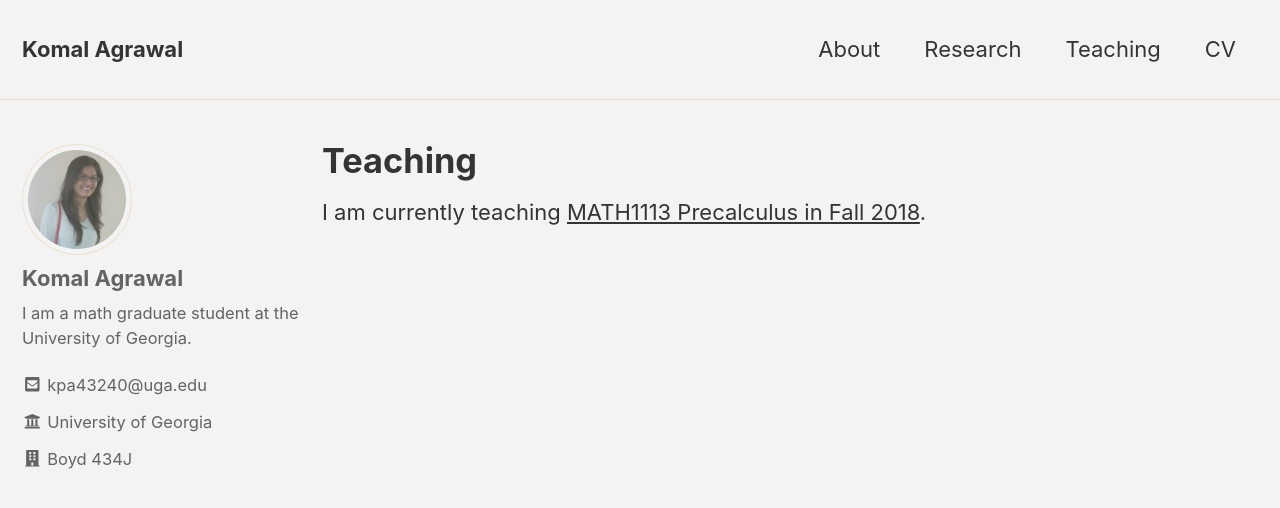
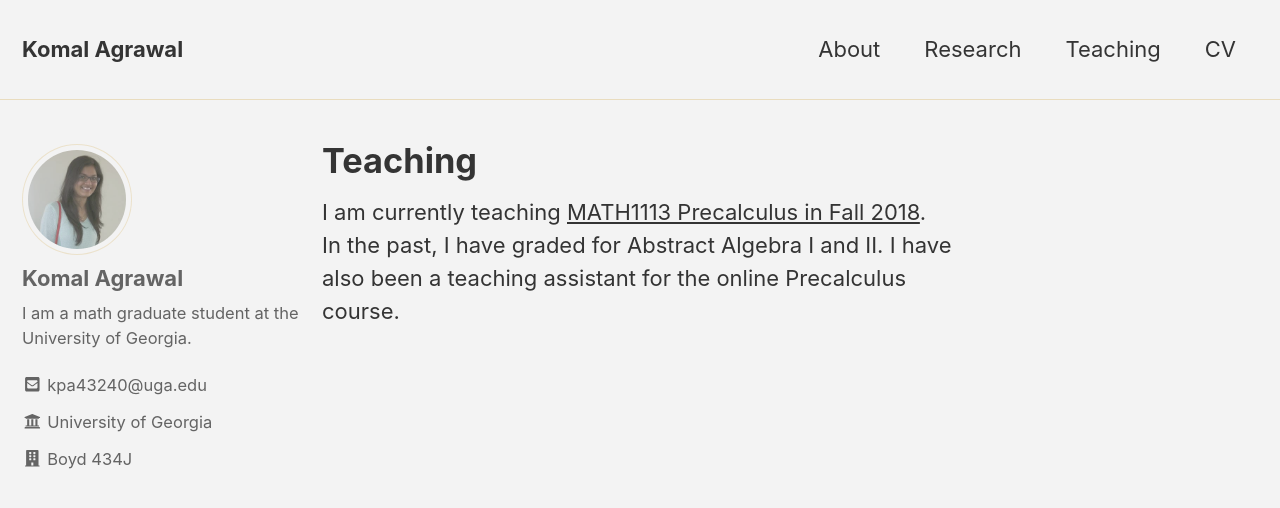
Before and after one commit to komala033/komala033.github.io, a Jekyll site: the page built from teaching.md, in a window 1280 px wide and 900 px high. Shown: the top 508 px of the window. Built offline with Jekyll 4.4.1, drawn with Linux system fonts in a browser that asks for light colours; nearby versions of some CDN libraries.

Commit message:
update description.

```diff
--- a/teaching.md
+++ b/teaching.md
@@ -3,3 +3,4 @@ layout: single
 title: Teaching
 ---
 I am currently teaching [MATH1113 Precalculus in Fall 2018](2018F-1113).
+In the past, I have graded for Abstract Algebra I and II. I have also been a teaching assistant for the online Precalculus course.
```
